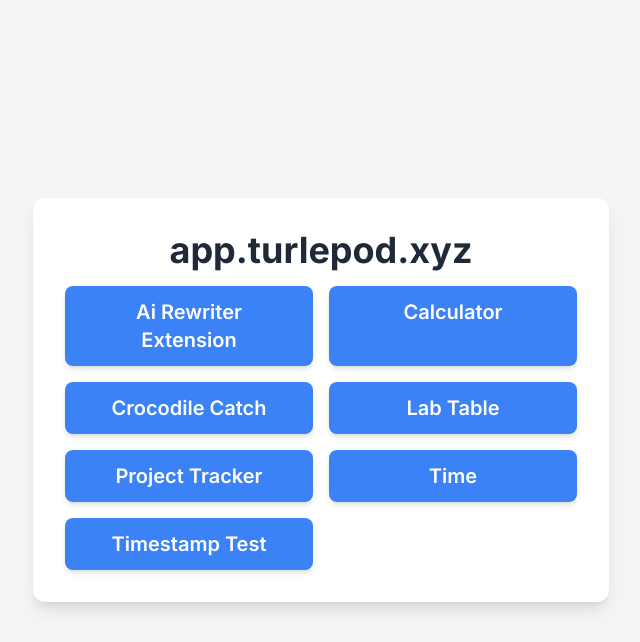
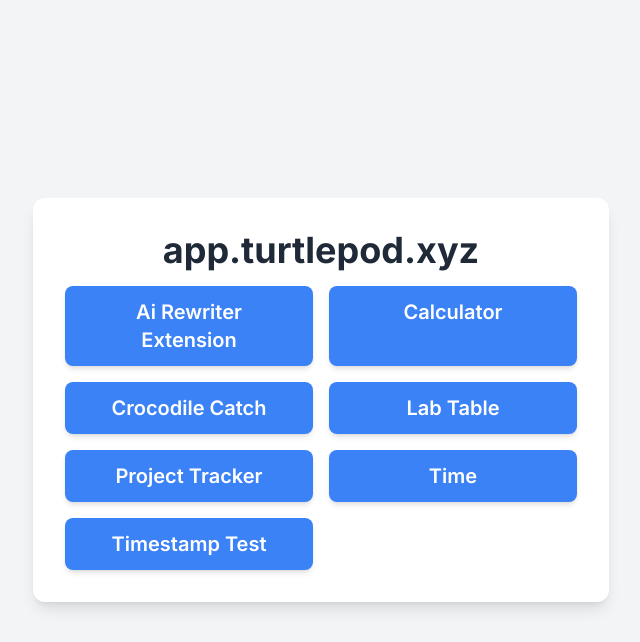
Before and after one commit to turtlepod/app.turtlepod.xyz, a PHP site: page / in a window 1280 px wide. Shown: the top 642 px of the page, without its empty margins (319-959 px from the left). Run offline with PHP 8.4, Linux system fonts and the light colour scheme; some libraries are stand-ins or nearby versions.

Commit message:
fix typo

```diff
--- a/index.php
+++ b/index.php
@@ -3,7 +3,7 @@
 <head>
     <meta charset="UTF-8">
     <meta name="viewport" content="width=device-width, initial-scale=1.0">
-    <title>app.turlepod.xyz</title>
+    <title>app.turtlepod.xyz</title>
     <!-- Tailwind CSS CDN -->
     <script src="https://cdn.tailwindcss.com"></script>
     <link href="https://fonts.googleapis.com/css2?family=Inter:wght@400;500;600;700&display=swap" rel="stylesheet">
@@ -16,7 +16,7 @@
 </head>
 <body class="flex flex-col items-center justify-center min-h-screen p-4">
     <div class="bg-white p-8 rounded-xl shadow-lg w-full max-w-md md:max-w-lg lg:max-w-xl text-center">
-        <h1 class="text-4xl font-bold text-gray-800 mb-4 rounded-md">app.turlepod.xyz</h1>
+        <h1 class="text-4xl font-bold text-gray-800 mb-4 rounded-md">app.turtlepod.xyz</h1>
 
         <div class="grid grid-cols-1 sm:grid-cols-2 gap-4">
             <?php
```
